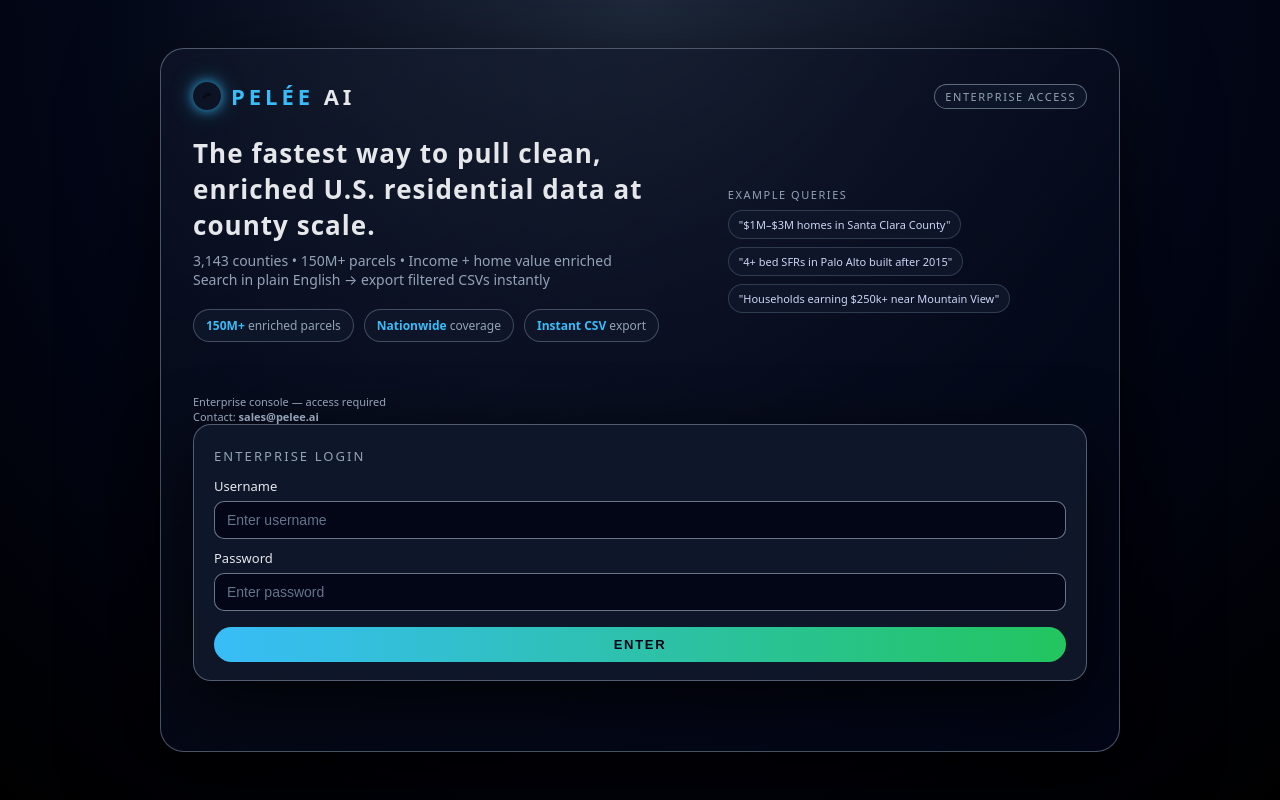
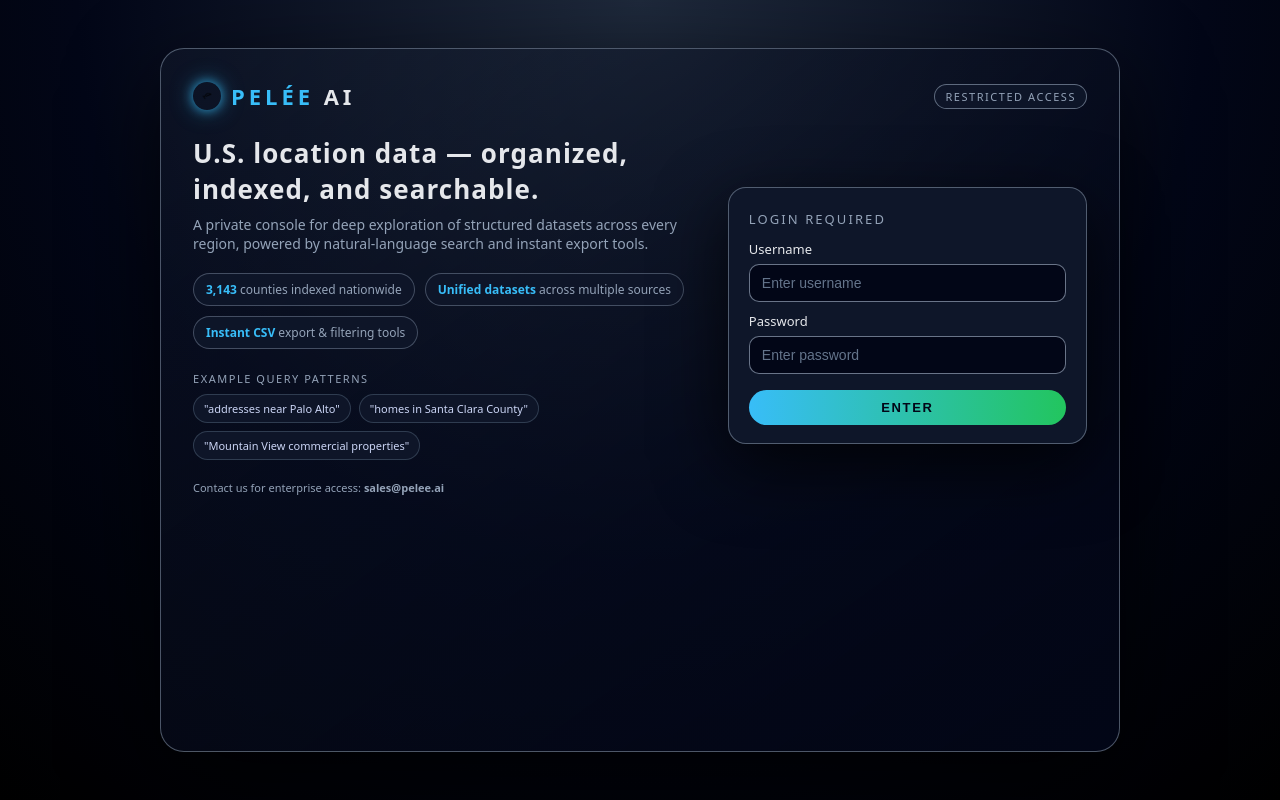
Before and after one commit to ccjackb22/Pelee.Residential, a Flask app: page /login in a window 1280 px wide. Run offline with Flask 3, Linux system fonts and the light colour scheme.

Commit message:
Update login.html

```diff
--- a/templates/login.html
+++ b/templates/login.html
@@ -233,43 +233,45 @@
             <img src="{{ url_for('static', filename='3.png') }}" class="logo-img" alt="PELÉE logo">
             <div class="logo"><span>PELÉE</span> AI</div>
         </div>
-        <div class="pill-small">Enterprise Access</div>
+        <div class="pill-small">Restricted access</div>
     </div>
 
     <div class="main-grid">
 
-        <!-- LEFT: Product Pitch -->
+        <!-- LEFT SIDE -->
         <div>
-            <div class="hero-title">The fastest way to pull clean, enriched U.S. residential data at county scale.</div>
+            <div class="hero-title">U.S. location data — organized, indexed, and searchable.</div>
+
             <div class="hero-sub">
-                3,143 counties • 150M+ parcels • Income + home value enriched<br>
-                Search in plain English → export filtered CSVs instantly
+                A private console for deep exploration of structured datasets across every region,
+                powered by natural-language search and instant export tools.
             </div>
 
             <div class="stat-row">
-                <div class="stat-pill"><strong>150M+</strong> enriched parcels</div>
-                <div class="stat-pill"><strong>Nationwide</strong> coverage</div>
-                <div== class="stat-pill"><strong>Instant CSV</strong> export</div>
+                <div class="stat-pill"><strong>3,143</strong> counties indexed nationwide</div>
+                <div class="stat-pill"><strong>Unified datasets</strong> across multiple sources</div>
+                <div class="stat-pill"><strong>Instant CSV</strong> export & filtering tools</div>
             </div>
 
             <div class="examples">
-                <div class="examples-label">Example queries</div>
+                <div class="examples-label">Example query patterns</div>
+
                 <div class="example-chip-row">
-                    <div class="example-chip">"$1M–$3M homes in Santa Clara County"</div>
-                    <div class="example-chip">"4+ bed SFRs in Palo Alto built after 2015"</div>
-                    <div class="example-chip">"Households earning $250k+ near Mountain View"</div>
+                    <div class="example-chip">"addresses near Palo Alto"</div>
+                    <div class="example-chip">"homes in Santa Clara County"</div>
+                    <div class="example-chip">"Mountain View commercial properties"</div>
                 </div>
             </div>
 
-            <div class="footnote" style="margin-top: 20px; text-align:left;">
-                Enterprise console — access required<br>
-                Contact: <strong>sales@pelee.ai</strong>
+            <div class="footnote" style="margin-top:20px;">
+                Contact us for enterprise access:
+                <strong>sales@pelee.ai</strong>
             </div>
         </div>
 
-        <!-- RIGHT: Login -->
+        <!-- RIGHT SIDE (LOGIN) -->
         <div class="login-card">
-            <div class="login-title">Enterprise Login</div>
+            <div class="login-title">Login Required</div>
 
             <form method="POST">
                 <label for="username">Username</label>
@@ -286,8 +288,8 @@
             </form>
 
         </div>
+
     </div>
-
 </div>
 </body>
 </html>
```
